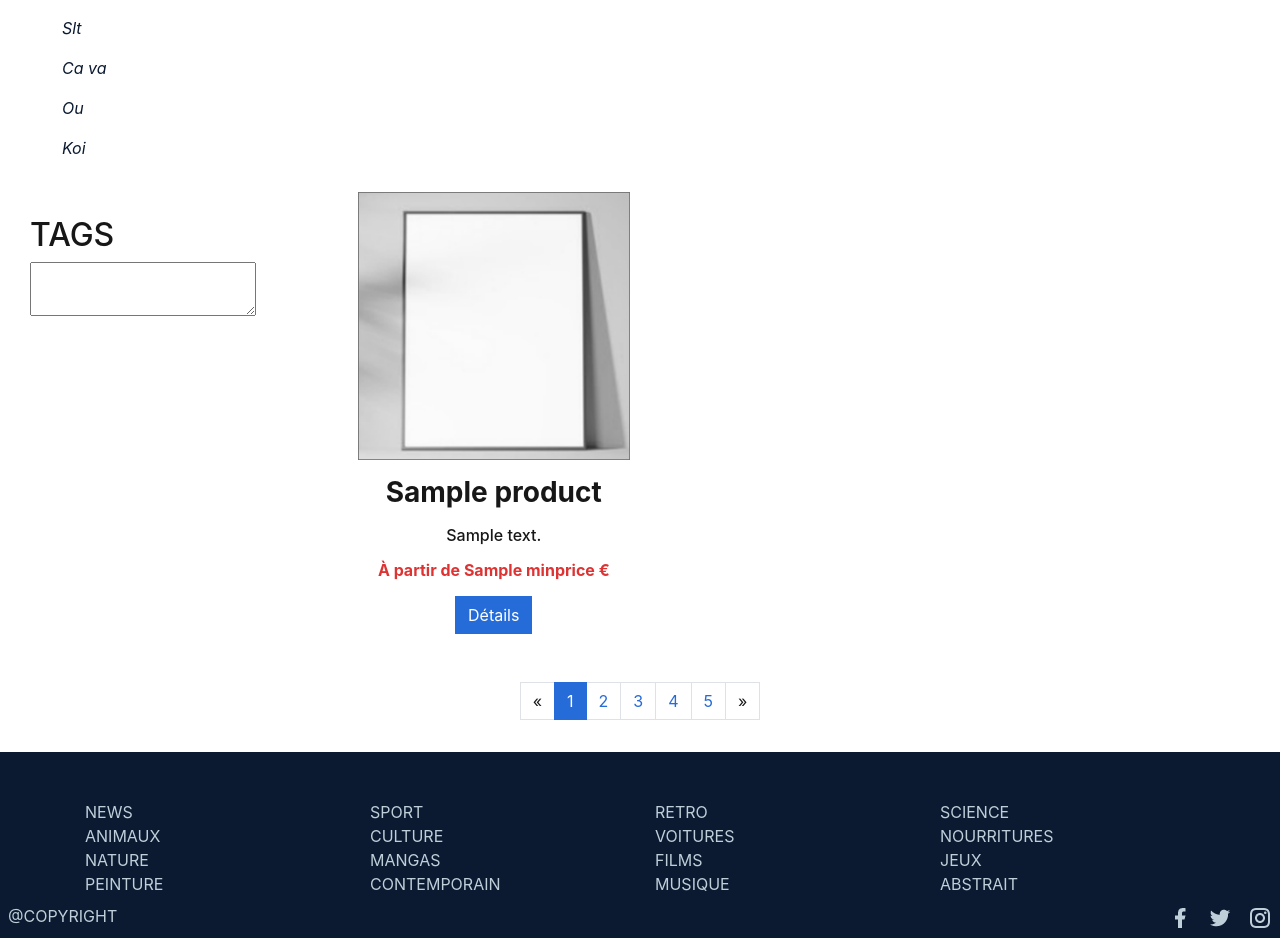
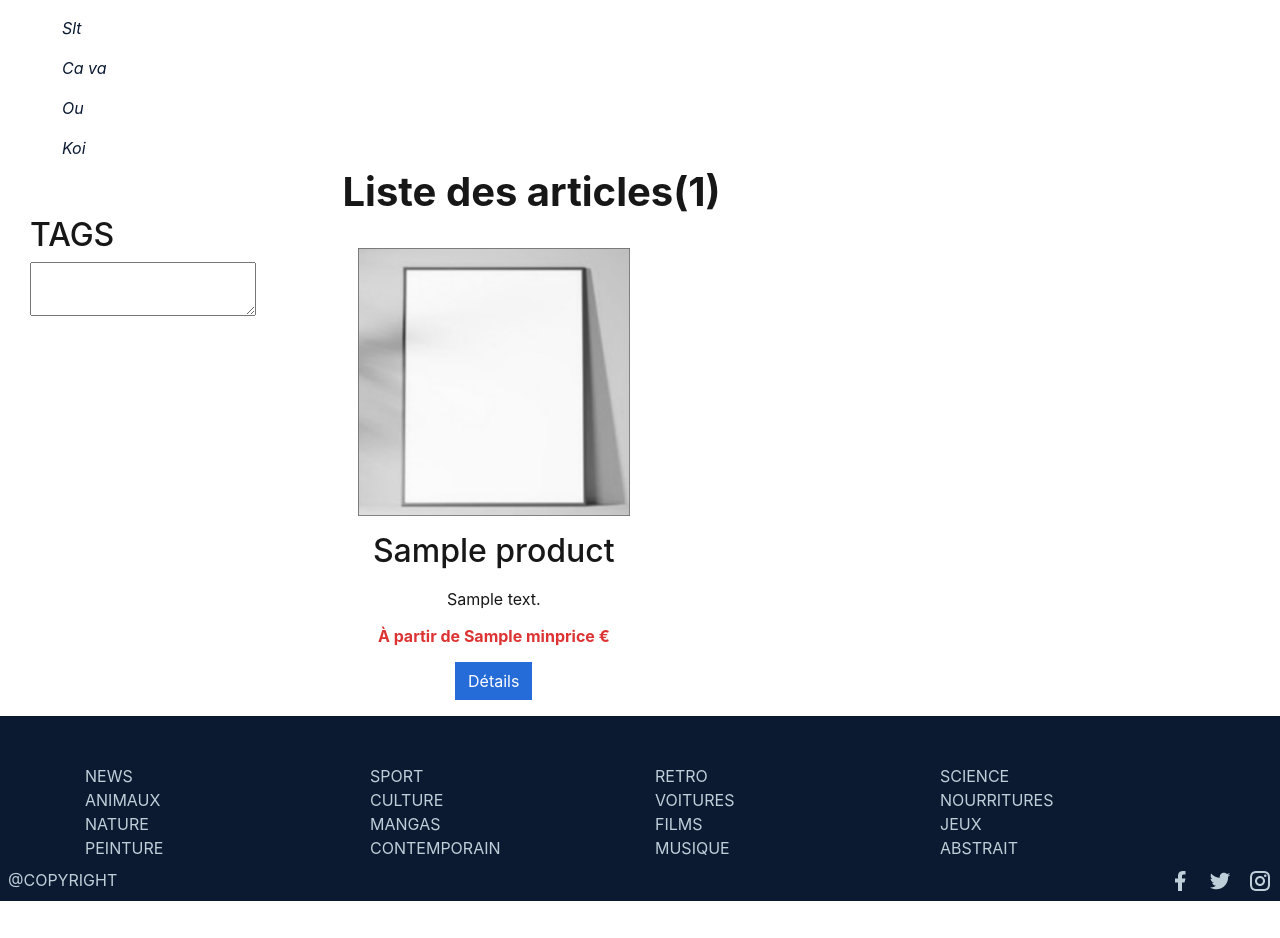
Before and after one commit to Afpa-repo/CDA_20046-2, a Symfony app: template filRouge/templates/product/index.html.twig in a window 1280 px wide. Shown: the part 746-1684 px from the top of the page. After the commit the page ends 1647 px from the top, so only its background shows below. Run offline with Twig, Linux system fonts and the light colour scheme; the template is opened without the code that fills it: most values are stand-ins (such as "Sample title", 1, 10 or a date in 2020); some libraries are stand-ins or nearby versions.

Commit message:
modif product et fixture

```diff
--- a/filRouge/src/DataFixtures/ProductFixture.php
+++ b/filRouge/src/DataFixtures/ProductFixture.php
@@ -21,7 +21,7 @@ class ProductFixture extends Fixture
     public function load(ObjectManager $manager)
     {
 
-        for ($i = 1; $i <= 10; $i++) {
+        for ($i = 1; $i <= 50; $i++) {
             $product = new Product();
             $stock = new Stock();
             $format = new Format();
--- a/filRouge/src/Kernel.php
+++ b/filRouge/src/Kernel.php
@@ -35,4 +35,5 @@ class Kernel extends BaseKernel
             (require $path)($routes->withPath($path), $this);
         }
     }
+
 }
--- a/filRouge/templates/product/index.html.twig
+++ b/filRouge/templates/product/index.html.twig
@@ -112,7 +112,7 @@
 		</div>
 	</div>
 
-	{#Tags#}
+	{# Tags#}
 	<div class="row p-0 m-0">
 		<div class="col-3 mt-5">
 			<h2>TAGS</h2>
@@ -120,20 +120,20 @@
 		</div>
 
 		<div class="col-9">
+			<div class="count">
+				<h1>
+					<b>Liste des articles({{ product.getTotalItemCount }})</b>
+				</h1>
+			</div>
 			<div class="row p-0 m-0">
-				{% for product in products %}
 
-
+				{% for item in product %}
 					<div class="col-4 text-center">
 						<img class="img-fluid w-60 mt-4" src="{{ asset ("images/index/catalogue@2x.png") }}" alt="">
 						<p>
-							<h3>
-								<b>{{ product.proName }}</b>
-							</h3>
+							<h2>{{ item.proName }}</h2>
 						</p>
-						<p>
-							<h6>{{ product.proDescription }}</h6>
-						</p>
+						<p>{{ item.proDescription }}</p>
 						<p>
 							<h6 class="text-danger">
 								<b>À partir de
@@ -141,64 +141,19 @@
 									€</b>
 							</h6>
 						</p>
-						<a href="{{ path('product_show', {'id': product.id}) }}" class="btn btn-primary">Détails</a>
+						<a href="{{ path('product_show', {'id': item.id}) }}" class="btn btn-primary">Détails</a>
 						{#           <a href="{{ path('product_edit', {'id': product.id}) }}" class="btn btn-dark">Modifier</a>#}
 
 						{# {% else %}
-																								               actions : <td colspan="11">no records found</td> #}
+																													actions : <td colspan="11">no records found</td> #}
+					</div>
 
-					</div>
-          {% endfor %}
-					{# <h1>Liste des articles</h1>
-					{% for product in products %}
-						<h2>{{ product.proName }}</h2>
-						<div>{{ product.proDescription }}</div>
-					{% endfor %} #}
-				</div>
+				{% endfor %}
 
 			</div>
-			<div class="col">
-				<nav>
-					<ul class="pagination pg-dark mt-5 justify-content-center">
-						<li class="page-item">
-							<a class="page-link" aria-label="Previous">
-								<span aria-hidden="true">&laquo;</span>
-								<span class="sr-only">Previous</span>
-							</a>
-						</li>
-						<li class="page-item active">
-							<a class="page-link" href="#">1</a>
-						</li>
-						<li class="page-item">
-							<a class="page-link" href="#">2</a>
-						</li>
-						<li class="page-item">
-							<a class="page-link" href="#">3</a>
-						</li>
-						<li class="page-item">
-							<a class="page-link" href="#">4</a>
-						</li>
-						<li class="page-item">
-							<a class="page-link" href="#">5</a>
-						</li>
-						<li class="page-item">
-							<a class="page-link" aria-label="Next">
-								<span aria-hidden="true">&raquo;</span>
-								<span class="sr-only">Next</span>
-							</a>
-						</li>
-					</ul>
-				</nav>
+			<div class="navigation justify-content-center">
+				{{ knp_pagination_render(product ) }}
 			</div>
 		</div>
-
 	</div>
-	{#<div class="row">
-	    <div class="col-12 text-right">
-	        <a href="{{ path('product_new') }}" class="btn btn-success" >Create new</a>
-	    </div>
-	</div>  #}
-
-	{# {{ knp_pagination_render(products) }} #}
-
-{% endblock %}
+</div>{% endblock %}
```
Also changed, not shown: filRouge/src/Controller/ProductController.php (+29 -16 lines), 1 other file.
